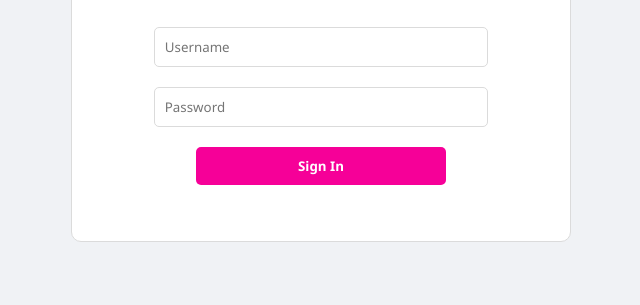
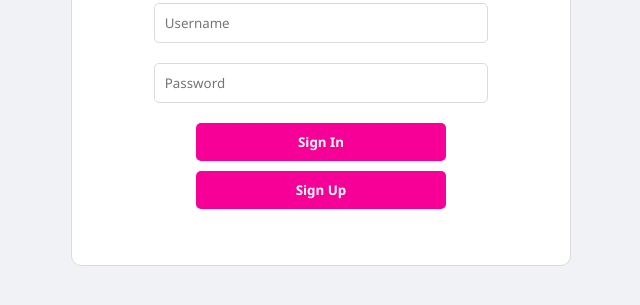
Before and after one commit to tsyaputri/instagram-frontend, a plain HTML site: page index.html in a window 1280 px wide. Shown: the part 343-648 px from the top of the page, without its empty margins (319-959 px from the left). Drawn offline with Linux system fonts and the light colour scheme.

Commit message:
Update index.html

```diff
--- a/index.html
+++ b/index.html
@@ -16,7 +16,7 @@
 
       <div class="button-group">
         <button onclick="login()">Sign In</button>
-        <!-- <a href="signup.html"><button type="button">Sign Up</button></a> -->
+        <a href="signup.html"><button type="button">Sign Up</button></a>
       </div>
       <p id="auth-message" style="color:red; margin-top:10px;"></p>
     </div>
```
